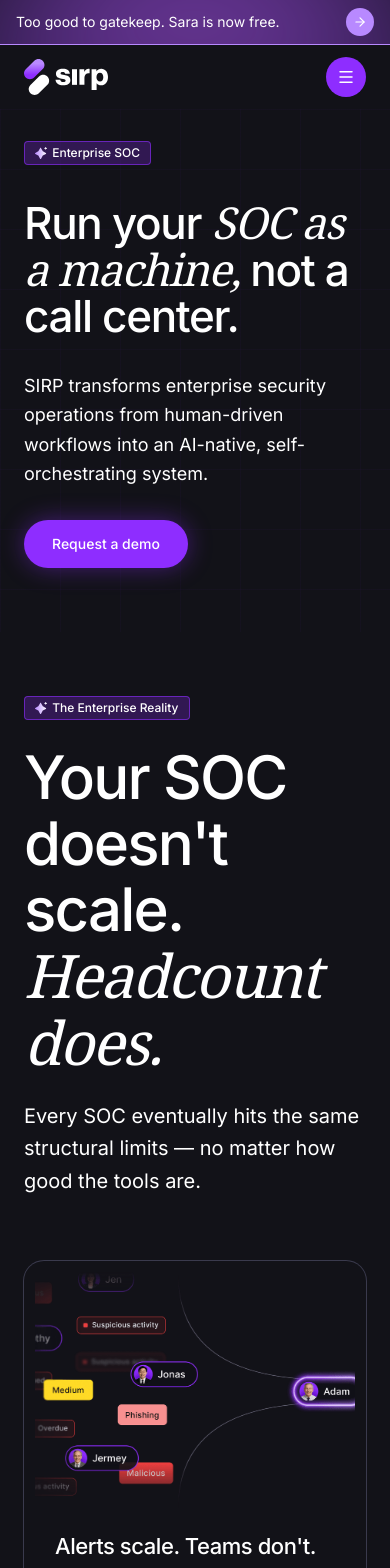
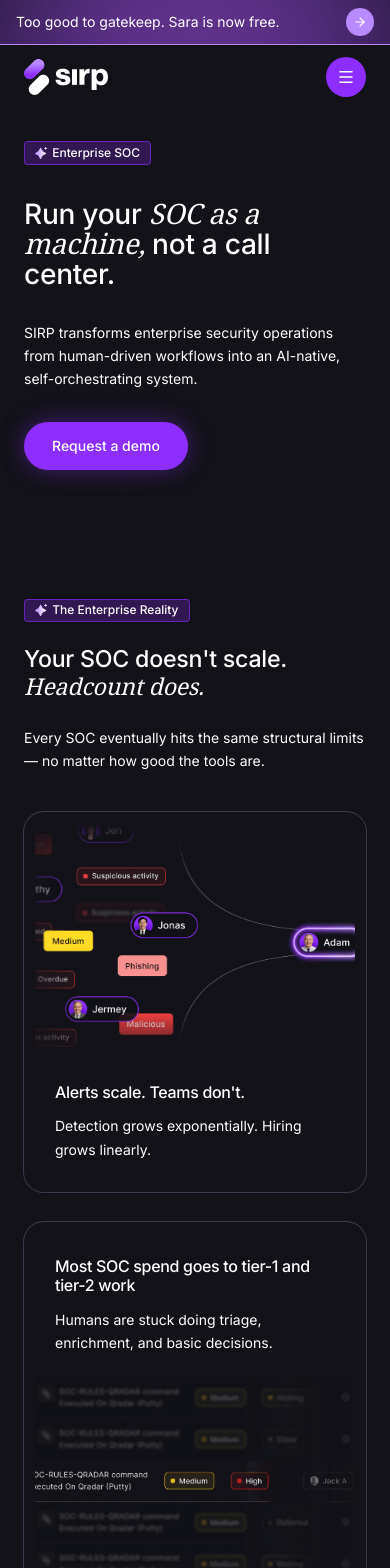
Before and after one commit to MuhammadArsalan-sirp/sirp.io, a Next.js app: page /enterprise-soc in a window 390 px wide. Shown: the top 1568 px of the page. Built offline with nearby package versions, Linux system fonts and the light colour scheme.

Commit message:
autosic page res

```diff
--- /dev/null
+++ b/src/app/(site)/enterprise-soc/page.css
@@ -0,0 +1,152 @@
+/* Enterprise SOC — typography scale aligned with soar-alternatives/page.css */
+
+.enterprise-soc-page .esoc-hero-heading {
+  font-size: clamp(1.65rem, 5.5vw, 5rem);
+  line-height: 1.05;
+  letter-spacing: -0.03em;
+}
+
+.enterprise-soc-page .esoc-hero-desc {
+  font-size: clamp(0.95rem, 1.6vw, 1.125rem);
+  line-height: 1.65;
+}
+
+.enterprise-soc-page .esoc-section-heading {
+  font-size: clamp(1.75rem, 4.5vw, 3.75rem);
+  line-height: 1.1;
+  letter-spacing: -0.03em;
+}
+
+.enterprise-soc-page .esoc-section-subtext {
+  font-size: clamp(0.95rem, 1.8vw, 1.25rem);
+  line-height: 1.65;
+}
+
+.enterprise-soc-page .esoc-card-title {
+  font-size: clamp(1.15rem, 2.5vw, 2.125rem);
+  line-height: 1.3;
+}
+
+.enterprise-soc-page .esoc-card-body {
+  font-size: clamp(0.875rem, 1.4vw, 1rem);
+  line-height: 1.65;
+}
+
+.enterprise-soc-page .esoc-shift-card-title {
+  font-size: clamp(1rem, 1.8vw, 1.25rem);
+  line-height: 1.35;
+}
+
+.enterprise-soc-page .esoc-shift-card-body {
+  font-size: clamp(0.875rem, 1.3vw, 0.9375rem);
+  line-height: 1.65;
+}
+
+.enterprise-soc-page .esoc-threat-heading {
+  font-size: clamp(1.5rem, 4vw, 4rem);
+  line-height: 1.15;
+  letter-spacing: -0.02em;
+}
+
+.enterprise-soc-page .esoc-threat-cta-heading {
+  font-size: clamp(1.5rem, 4vw, 3.75rem);
+  line-height: 1.2;
+}
+
+.enterprise-soc-page .esoc-threat-cta-subtext {
+  font-size: clamp(0.9rem, 1.8vw, 1.25rem);
+  line-height: 1.5;
+}
+
+.enterprise-soc-page .esoc-reality-header {
+  max-width: 780px;
+  min-width: 0;
+}
+
+@media (max-width: 640px) {
+  .enterprise-soc-page .esoc-hero-heading {
+    font-size: clamp(1.65rem, 7.2vw, 2.15rem);
+    letter-spacing: -0.01em;
+  }
+
+  .enterprise-soc-page .esoc-hero-desc {
+    font-size: 0.875rem;
+    line-height: 1.65;
+  }
+
+  .enterprise-soc-page .esoc-section-heading {
+    font-size: clamp(1.45rem, 5.5vw, 1.85rem);
+    line-height: 1.18;
+    letter-spacing: -0.01em;
+  }
+
+  .enterprise-soc-page .esoc-section-subtext {
+    font-size: 0.875rem;
+    line-height: 1.65;
+  }
+
+  .enterprise-soc-page .esoc-card-title {
+    font-size: 1rem;
+    line-height: 1.22;
+  }
+
+  .enterprise-soc-page .esoc-card-body {
+    font-size: 0.875rem;
+    line-height: 1.65;
+  }
+
+  .enterprise-soc-page .esoc-shift-card-title {
+    font-size: 1rem;
+    line-height: 1.22;
+  }
+
+  .enterprise-soc-page .esoc-shift-card-body {
+    font-size: 0.875rem;
+    line-height: 1.65;
+  }
+
+  .enterprise-soc-page .esoc-threat-heading {
+    font-size: clamp(1.45rem, 5.5vw, 1.85rem);
+    line-height: 1.18;
+  }
+
+  .enterprise-soc-page .esoc-threat-cta-heading {
+    font-size: clamp(1.45rem, 5.5vw, 1.85rem);
+    line-height: 1.18;
+  }
+
+  .enterprise-soc-page .esoc-threat-cta-subtext {
+    font-size: 0.875rem;
+    line-height: 1.65;
+  }
+
+  .enterprise-soc-page .esoc-reality-header {
+    margin-bottom: 2.5rem;
+  }
+
+  .enterprise-soc-page .shift-card {
+    padding: 28px 24px;
+  }
+
+  .enterprise-soc-page .threat-steps__item {
+    font-size: 0.75rem;
+    white-space: normal;
+    text-align: center;
+  }
+
+  .enterprise-soc-page .impact-metrics-heading {
+    font-size: clamp(1.45rem, 5.5vw, 1.85rem);
+    line-height: 1.18;
+    letter-spacing: -0.01em;
+  }
+
+  .enterprise-soc-page .impact-metrics-subtext,
+  .enterprise-soc-page .impact-metrics-subtitle {
+    font-size: 0.875rem;
+    line-height: 1.65;
+  }
+
+  .enterprise-soc-page .impact-metrics-value {
+    font-size: clamp(1.75rem, 8vw, 2.25rem);
+  }
+}
--- a/src/app/(site)/enterprise-soc/page.tsx
+++ b/src/app/(site)/enterprise-soc/page.tsx
@@ -4,6 +4,7 @@
 import { EnterpriseSocDashboard } from '@/sections/enterprise-soc/EnterpriseSocDashboard'
 import { EnterpriseSocAiNative } from '@/sections/enterprise-soc/EnterpriseSocAiNative'
 import { EnterpriseSocThreat } from '@/sections/enterprise-soc/EnterpriseSocThreat'
+import './page.css'
 
 export const metadata = {
   title: 'Enterprise SOC | SIRP',
@@ -13,13 +14,13 @@
 
 export default function EnterpriseSocPage() {
   return (
-    <>
+    <div className="enterprise-soc-page">
       <EnterpriseSocHero />
       <EnterpriseSocReality />
       <EnterpriseSocShift />
       <EnterpriseSocDashboard />
       <EnterpriseSocAiNative />
       <EnterpriseSocThreat />
-    </>
+    </div>
   )
 }
--- a/src/components/shared/ImpactMetricsDashboard.tsx
+++ b/src/components/shared/ImpactMetricsDashboard.tsx
@@ -61,7 +61,7 @@
   pillStyle = 'border',
 }: ImpactMetricsDashboardProps) {
   return (
-    <section className="bg-[#121218] overflow-hidden border-t border-b border-white/10">
+    <section className="impact-metrics-section bg-[#121218] border-t border-b border-white/10">
       <div className="impact-metrics-grid container-sirp">
         <motion.div
           initial={{ opacity: 0, y: 20 }}
--- a/src/sections/enterprise-soc/EnterpriseSocAiNative.tsx
+++ b/src/sections/enterprise-soc/EnterpriseSocAiNative.tsx
@@ -22,20 +22,10 @@
             transition={{ duration: 0.6 }}
             className="flex flex-col gap-7"
           >
-            <h2
-              className="font-sans font-bold text-white"
-              style={{
-                fontSize: 'clamp(2rem, 3.5vw, 3rem)',
-                lineHeight: '1.1',
-                letterSpacing: '-0.025em',
-              }}
-            >
+            <h2 className="esoc-section-heading font-sans font-bold text-white">
               {heading}
             </h2>
-            <p
-              className="font-sans text-white/70 leading-relaxed"
-              style={{ fontSize: '16px' }}
-            >
+            <p className="esoc-section-subtext font-sans text-white/70">
               {subtext}
             </p>
             <div>
--- a/src/sections/enterprise-soc/EnterpriseSocHero.tsx
+++ b/src/sections/enterprise-soc/EnterpriseSocHero.tsx
@@ -44,14 +44,7 @@
             animate={{ opacity: 1, y: 0 }}
             transition={{ duration: 0.6, delay: 0.05 }}
           >
-            <h1
-              className="font-sans font-bold text-white"
-              style={{
-                fontSize: 'clamp(44px, 5.5vw, 80px)',
-                lineHeight: '1.05',
-                letterSpacing: '-0.03em',
-              }}
-            >
+            <h1 className="esoc-hero-heading font-sans font-bold text-white">
               {heading.prefix}
               <em>{heading.italic}</em>
               {heading.suffix}
@@ -65,10 +58,7 @@
             transition={{ duration: 0.6, delay: 0.15 }}
             className="flex flex-col gap-8"
           >
-            <p
-              className="font-sans text-white leading-relaxed"
-              style={{ fontSize: '18px' }}
-            >
+            <p className="esoc-hero-desc font-sans text-white">
               {description}
             </p>
             <div>
--- a/src/sections/enterprise-soc/EnterpriseSocReality.tsx
+++ b/src/sections/enterprise-soc/EnterpriseSocReality.tsx
@@ -19,27 +19,17 @@
           whileInView={{ opacity: 1, y: 0 }}
           viewport={{ once: true }}
           transition={{ duration: 0.5 }}
-          className="mb-16 max-w-[780px]"
+          className="esoc-reality-header mb-16"
         >
           <PurplePill className="mb-6 rounded-lg">{badge}</PurplePill>
 
-          <h2
-            className="font-sans font-bold text-white mb-6"
-            style={{
-              fontSize: '60px',
-              lineHeight: '1.1',
-              letterSpacing: '-0.03em',
-            }}
-          >
+          <h2 className="esoc-section-heading font-sans font-bold text-white mb-6">
             {heading.line1}
             <br />
             <em>{heading.line2}</em>
           </h2>
 
-          <p
-            className="font-sans text-white/70 leading-relaxed"
-            style={{ fontSize: '20px' }}
-          >
+          <p className="esoc-section-subtext font-sans text-white/70">
             {subtext}
           </p>
         </motion.div>
@@ -58,13 +48,10 @@
               {/* Text top (before image) */}
               {card.textTop && (
                 <div className="px-5 pt-6 pb-5 md:px-8 md:pt-8 md:pb-6">
-                  <h3
-                    className="font-sans font-semibold text-white mb-3"
-                    style={{ fontSize: 'clamp(22px, 3.5vw, 34px)', lineHeight: '1.3' }}
-                  >
+                  <h3 className="esoc-card-title font-sans font-semibold text-white mb-3">
                     {card.title}
                   </h3>
-                  <p className="font-sans text-white/60 leading-[1.75]" style={{ fontSize: '16px' }}>
+                  <p className="esoc-card-body font-sans text-white/60">
                     {card.description}
                   </p>
                 </div>
@@ -84,13 +71,10 @@
               {/* Text bottom (after image) */}
               {!card.textTop && (
                 <div className="px-5 py-5 md:px-8 md:py-7">
-                  <h3
-                    className="font-sans font-semibold text-white mb-3"
-                    style={{ fontSize: 'clamp(22px, 3.5vw, 34px)', lineHeight: '1.3' }}
-                  >
+                  <h3 className="esoc-card-title font-sans font-semibold text-white mb-3">
                     {card.title}
                   </h3>
-                  <p className="font-sans text-white/60 leading-[1.75]" style={{ fontSize: '16px' }}>
+                  <p className="esoc-card-body font-sans text-white/60">
                     {card.description}
                   </p>
                 </div>
--- a/src/sections/enterprise-soc/EnterpriseSocShift.tsx
+++ b/src/sections/enterprise-soc/EnterpriseSocShift.tsx
@@ -26,21 +26,10 @@
           transition={{ duration: 0.5 }}
           className="text-center mb-16 max-w-[960px] mx-auto w-full"
         >
-          <h2
-            className="font-sans font-bold text-white mb-6 mx-auto w-full"
-            style={{
-              fontSize: '60px',
-              lineHeight: '1.1',
-              letterSpacing: '-0.03em',
-              maxWidth: '960px',
-            }}
-          >
+          <h2 className="esoc-section-heading font-sans font-bold text-white mb-6 mx-auto w-full max-w-[960px]">
             {heading.prefix}<em>{heading.italic}</em>
           </h2>
-          <p
-            className="font-sans text-white/60 leading-relaxed mx-auto w-full"
-            style={{ fontSize: '20px', maxWidth: '960px' }}
-          >
+          <p className="esoc-section-subtext font-sans text-white/60 mx-auto w-full max-w-[960px]">
             {subtext}
           </p>
         </motion.div>
@@ -68,18 +57,11 @@
               </div>
 
               {/* Title */}
-              <h3
-                className="font-sans font-semibold text-white mb-4"
-                style={{ fontSize: '20px', lineHeight: '1.35' }}
-              >
+              <h3 className="esoc-shift-card-title font-sans font-semibold text-white mb-4">
                 {card.title}
               </h3>
 
-              {/* Description */}
-              <p
-                className="font-sans text-white/60 leading-[1.75]"
-                style={{ fontSize: '15px' }}
-              >
+              <p className="esoc-shift-card-body font-sans text-white/60">
                 {card.description}
               </p>
             </motion.div>
```
Also changed, not shown: src/components/shared/ImpactMetricsDashboard.css (+126 -155 lines), src/lib/constants/enterprise-soc.ts (+9 -0 lines), src/sections/enterprise-soc/EnterpriseSocThreat.tsx (+3 -15 lines).
